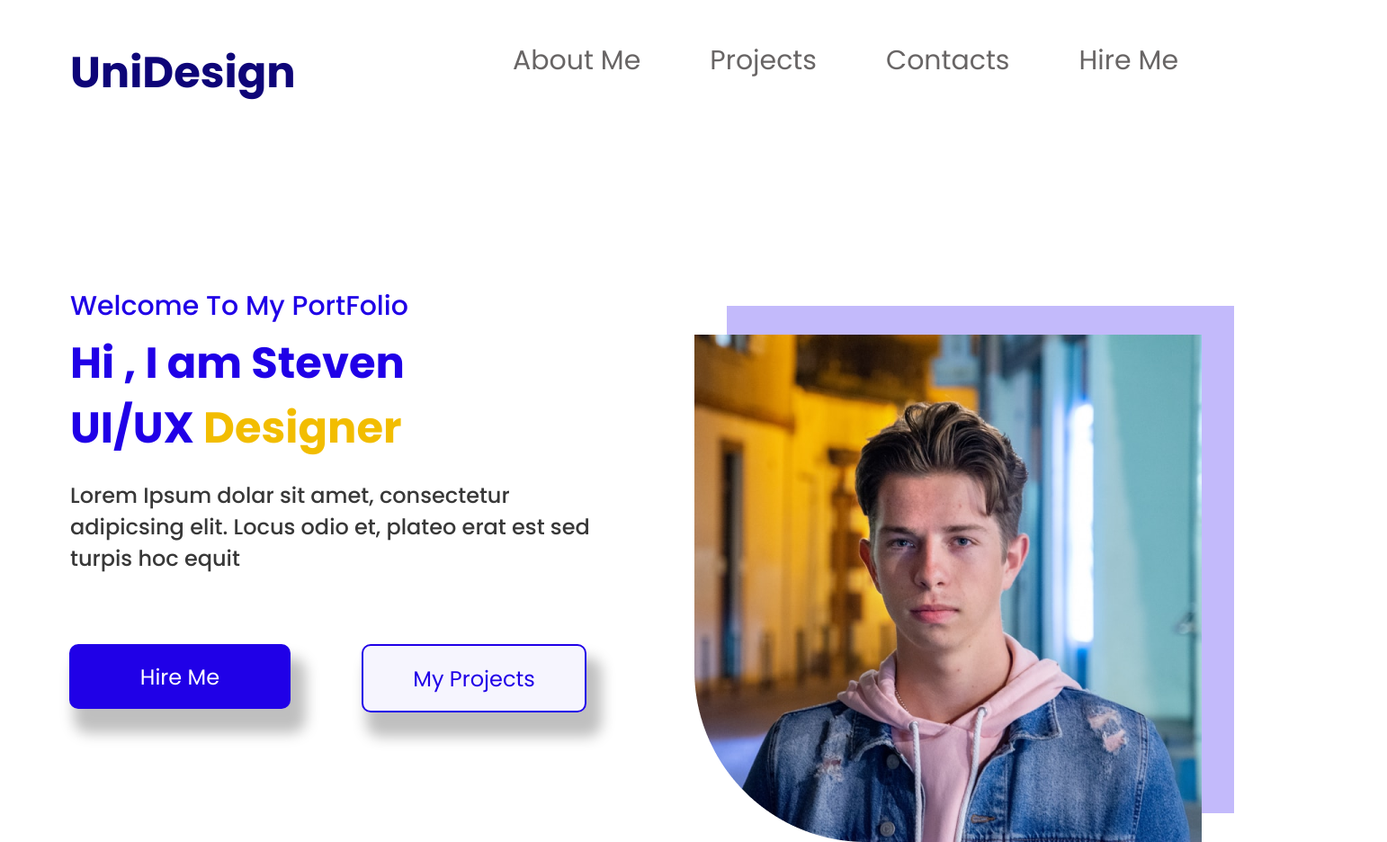
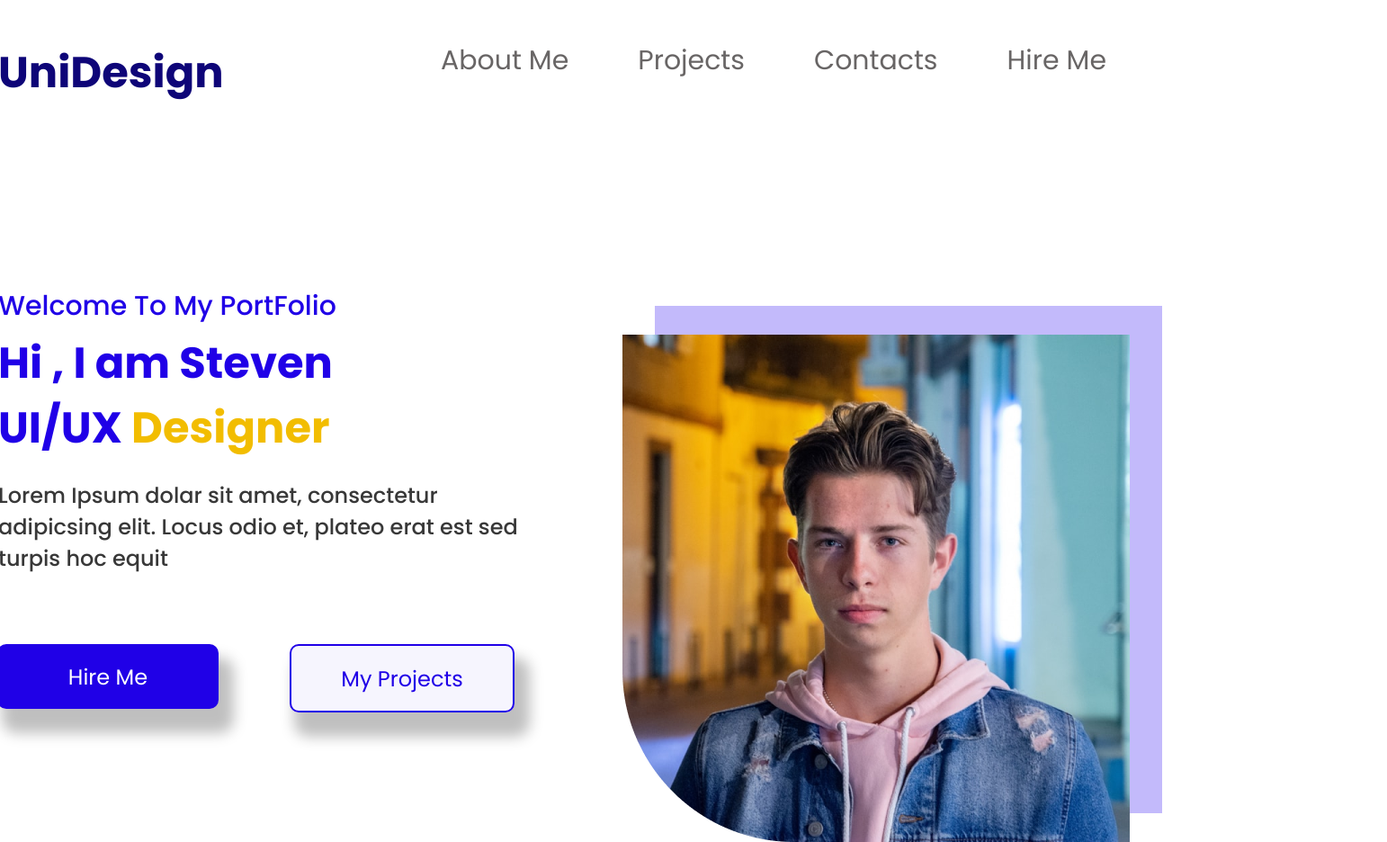
Before and after one commit to StepanSologub/layout-attestation-project, a plain HTML site: page index.html in a window 1280 px wide. Shown: the top 936 px of the page at 90% size, 1542 px wide, since content can reach past the window. Drawn offline with Linux system fonts and the light colour scheme.

Commit message:
add horizontal align of body

```diff
--- a/styles.css
+++ b/styles.css
@@ -37,6 +37,8 @@
 body {
   width: 1440px;
   height: 5792px;
+  position: absolute;
+  left: calc( (100vw / 2) - 1440px / 2);
 }
 
 h2 {
@@ -50,8 +52,6 @@ p {
 
 .hire-me-button,
 .my-projects-button {
-  /* [button-type^="hire-me-button"],
-[button-type^="my-projects-button"] { */
   position: absolute;
   width: 246px;
   height: 72px;
@@ -71,8 +71,6 @@ p {
 
 .hire-me-button:active,
 .my-projects-button:active {
-  /* [button-type^="hire-me-button"]:active,
-[button-type^="my-projects-button"]:active { */
   background: #9a92ce;
 }
 
```
